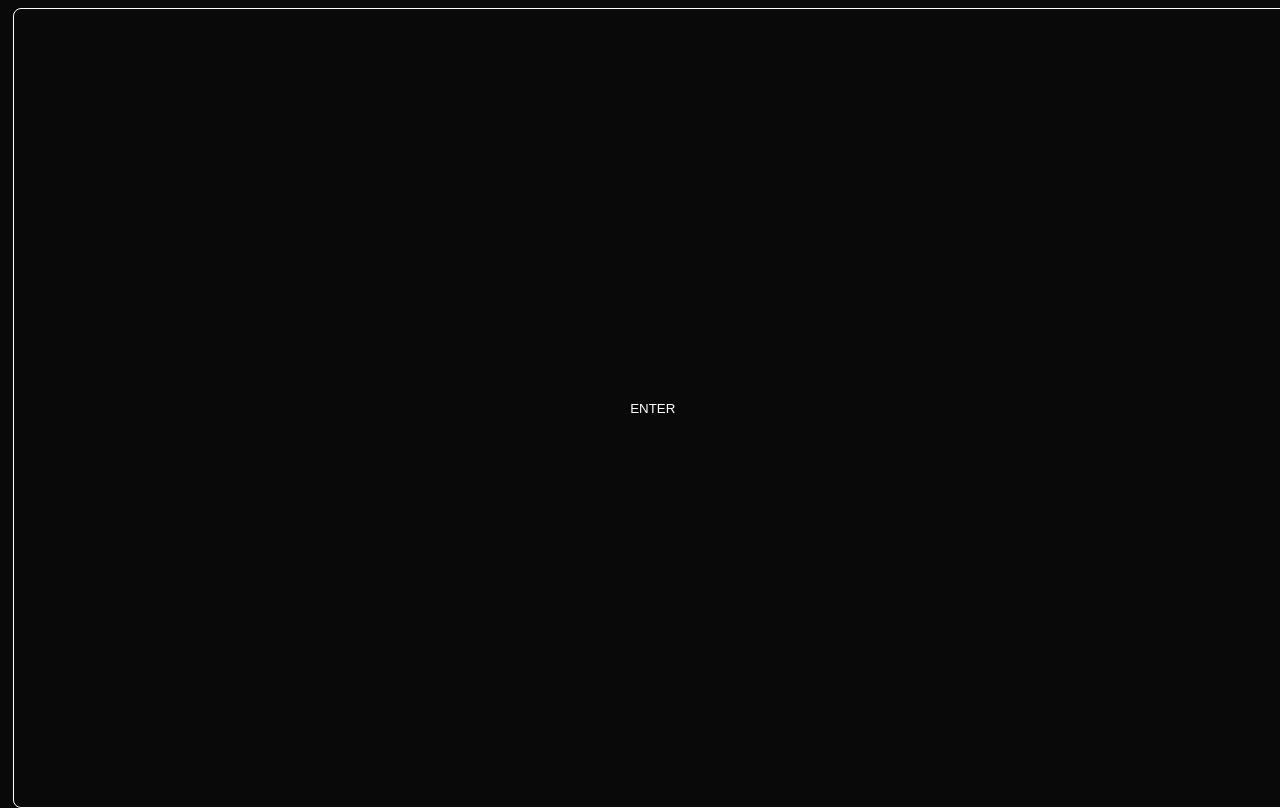
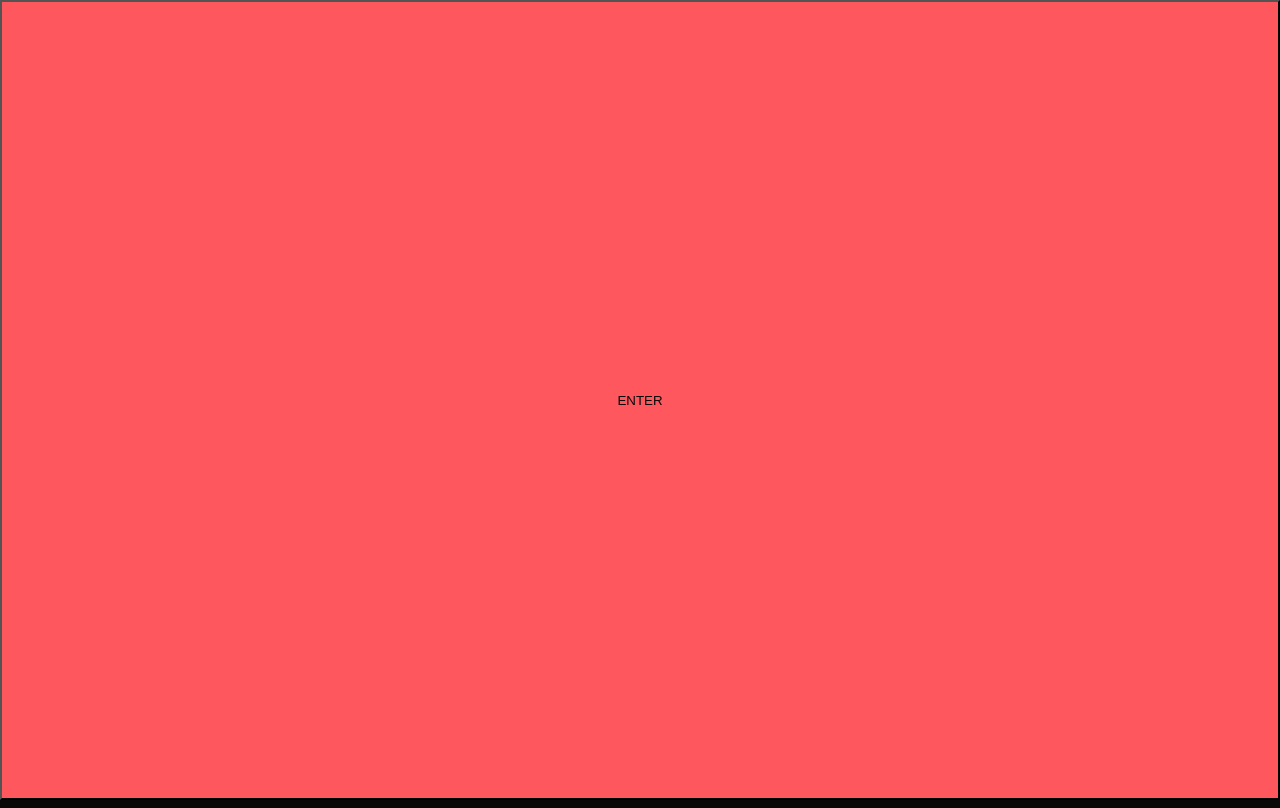
Before and after one commit to jessmorrison/jessmorrison.github.io, a plain HTML site: page index.html in a window 1280 px wide. Drawn offline with Linux system fonts and the light colour scheme.

Commit message:
red hover 1337

```diff
--- a/index.html
+++ b/index.html
@@ -12,34 +12,29 @@
 
     #button-container {
       height: 100%;
-      left: 1%;
+      left: 0;
       position: absolute;
-      top: 1%;
+      top: 0;
       width: 100%;
     }
 
     #enter-button {
       background: #090909;
-      border: 1px solid #fff;
-      border-radius: 8px;
       color: #fff;
       height: 100%;
       margin: 0;
       padding: 0;
       width: 100%;
-      transition: 0.3s;
+      transition: 1.337s;
     }
 
     #enter-button:hover {
       background: #fe575e;
-      border: 1px solid #fff;
-      border-radius: 8px;
-      color: #000;
+      color: #090909;
       height: 100%;
       margin: 0;
       padding: 0;
       width: 100%;
-
     }
 
 
```
